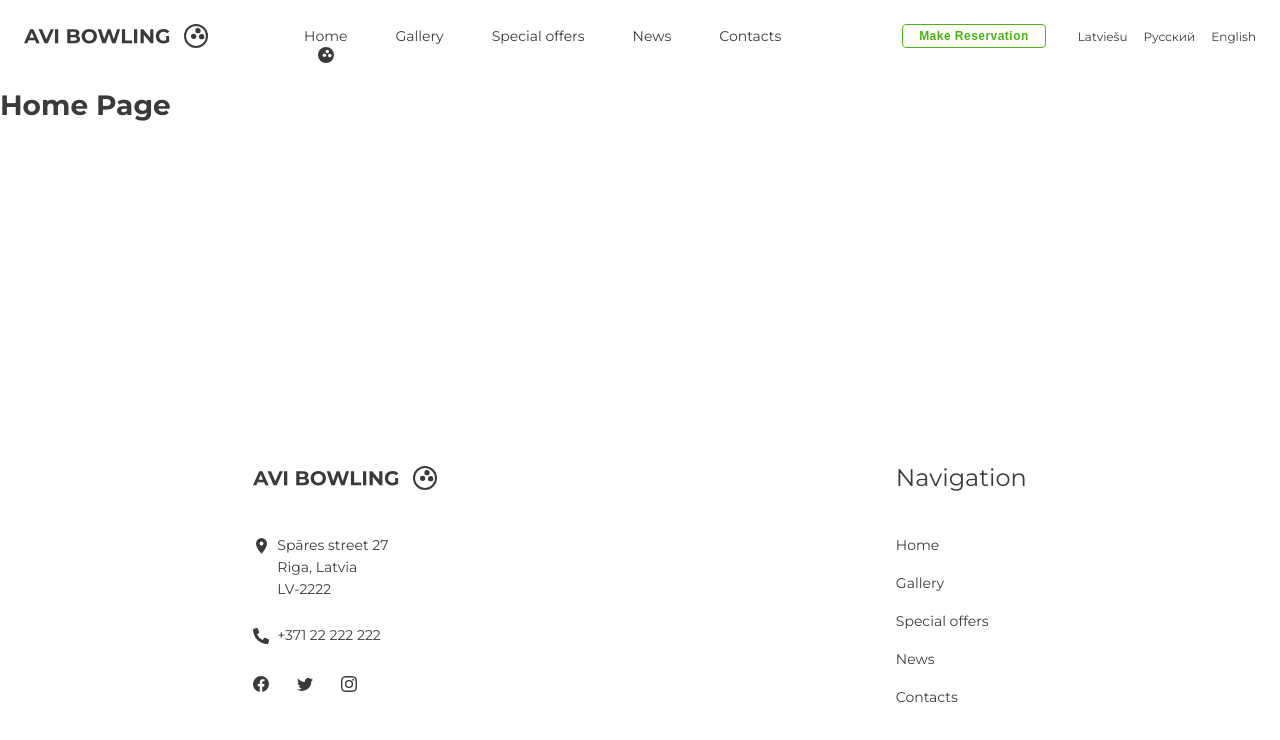
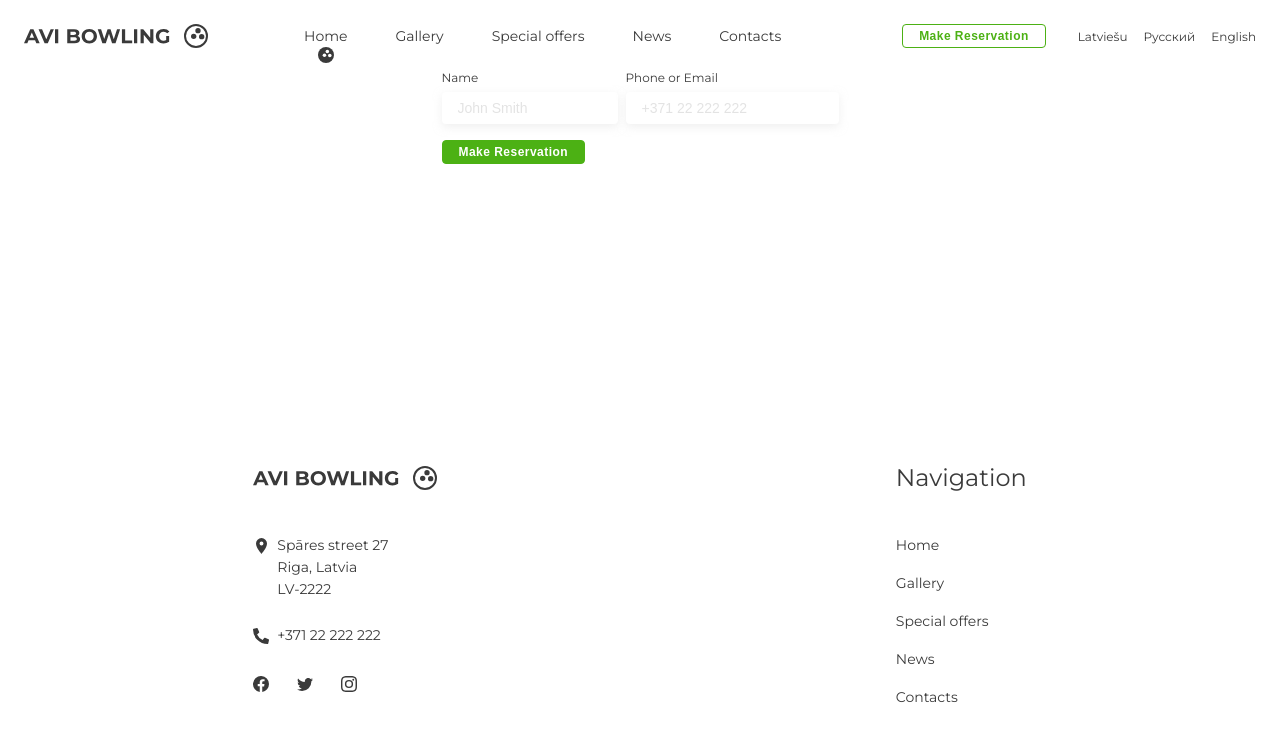
Before and after one commit to edburtnieks-private/avi-bowling-svelte, a Svelte app: page / in a window 1280 px wide. Shown: the top 740 px of the page. Built offline with nearby package versions, Linux system fonts and the light colour scheme.

Commit message:
Start Reervation Form component styling and add text inputs

```diff
--- a/public/global.css
+++ b/public/global.css
@@ -7,6 +7,7 @@
 
   /* Box Shadow */
   --bs-navigation: 0px 0px 24px 4px var(--c-mercury-50);
+  --bs-input: 0px 3px 9px var(--c-mercury-50);
 
   /* Border Width */
   --bw-btn-s: 1px;
@@ -15,6 +16,7 @@
   --c-green: #4cb114;
   --c-white: #fff;
   --c-mercury: #e1e1e1;
+  --c-silver: #ccc;
   --c-mercury-50: #e1e1e180;
   --c-mine-shaft: #3a3a3a;
 
--- a/src/components/Button/index.svelte
+++ b/src/components/Button/index.svelte
@@ -1,9 +1,12 @@
+<script>
+  export let type = "button";
+  export let buttonType = "primary";
+</script>
+
 <style>
   button {
-    background-color: var(--c-white);
     border-radius: var(--br-base);
     border: var(--bw-btn-s) solid var(--c-green);
-    color: var(--c-green);
     cursor: pointer;
     font-size: var(--fs-s);
     font-weight: var(--fw-bold);
@@ -18,8 +21,21 @@
       padding: var(--p-btn-s);
     }
   }
+
+  .primary {
+    background-color: var(--c-green);
+    color: var(--c-white);
+  }
+
+  .secondary {
+    background-color: var(--c-white);
+    color: var(--c-green);
+  }
 </style>
 
-<button>
+<button
+  {type}
+  class:primary={buttonType === 'primary'}
+  class:secondary={buttonType === 'secondary'}>
   <slot />
 </button>
--- /dev/null
+++ b/src/components/Form/index.svelte
@@ -0,0 +1,14 @@
+<script>
+  import { createEventDispatcher } from "svelte";
+  import Button from "../Button/index.svelte";
+
+  const dispatch = createEventDispatcher();
+
+  export let submitButtonText = "Submit";
+</script>
+
+<form on:submit|preventDefault={() => dispatch('handleSubmit')}>
+  <slot />
+
+  <Button type="submit">{submitButtonText}</Button>
+</form>
--- a/src/components/HeaderContent/index.svelte
+++ b/src/components/HeaderContent/index.svelte
@@ -47,7 +47,7 @@
   <Navigation on:toggleNavigation />
 
   <div class="right">
-    <Button>Make Reservation</Button>
+    <Button buttonType="secondary">Make Reservation</Button>
 
     <LanguageSwitcher />
   </div>
--- /dev/null
+++ b/src/components/Input/index.svelte
@@ -0,0 +1,50 @@
+<script>
+  export let id;
+  export let label = "Label";
+  export let placeholder = "Placeholder";
+  export let type = "text";
+</script>
+
+<style>
+  .input-wrapper:not(:last-of-type) {
+    margin-bottom: var(--m-s);
+  }
+
+  @media (min-width: 1024px) {
+    .input-wrapper:not(:last-of-type) {
+      margin: var(--m-0) var(--m-xxs) var(--m-0) var(--m-0);
+    }
+  }
+
+  label {
+    display: block;
+    font-size: var(--fs-s);
+    margin-bottom: var(--m-xxs);
+  }
+
+  input {
+    background-color: var(--c-white);
+    border-radius: var(--br-base);
+    border: 0;
+    box-shadow: var(--bs-input);
+    color: var(--c-mine-shaft);
+    font-size: 1rem;
+    padding: var(--p-xxs) var(--p-xs);
+    width: 100%;
+  }
+
+  @media (min-width: 1024px) {
+    .input-wrapper:not(:last-of-type) {
+      max-width: 176px;
+    }
+  }
+
+  input::placeholder {
+    color: var(--c-silver);
+  }
+</style>
+
+<div class="input-wrapper">
+  <label for={id}>{label}</label>
+  <input {type} {placeholder} {id} />
+</div>
--- /dev/null
+++ b/src/components/ReservationForm/index.svelte
@@ -0,0 +1,28 @@
+<script>
+  import Input from "../Input/index.svelte";
+  import Form from "../Form/index.svelte";
+
+  const handleSubmit = event => {
+    console.log(event);
+  };
+</script>
+
+<style>
+  .reservation-form-inner-wrapper {
+    margin-bottom: var(--m-s);
+  }
+
+  @media (min-width: 1024px) {
+    .reservation-form-inner-wrapper {
+      display: flex;
+      margin-bottom: var(--m-xs);
+    }
+  }
+</style>
+
+<Form on:handleSubmit={handleSubmit} submitButtonText="Make Reservation">
+  <div class="reservation-form-inner-wrapper">
+    <Input label="Name" placeholder="John Smith" id="name" />
+    <Input label="Phone or Email" placeholder="+371 22 222 222" id="contact" />
+  </div>
+</Form>
--- a/src/pages/Home/index.svelte
+++ b/src/pages/Home/index.svelte
@@ -1 +1,23 @@
-<h1>Home Page</h1>
+<script>
+  import ReservationForm from "../../components/ReservationForm/index.svelte";
+</script>
+
+<style>
+  .reservation-form-wrapper {
+    margin: 0 auto;
+    max-width: 320px;
+    padding: var(--p-0) var(--p-mobile);
+    width: 100%;
+  }
+
+  @media (min-width: 1024px) {
+    .reservation-form-wrapper {
+      max-width: 100%;
+      width: auto;
+    }
+  }
+</style>
+
+<div class="reservation-form-wrapper">
+  <ReservationForm />
+</div>
```
